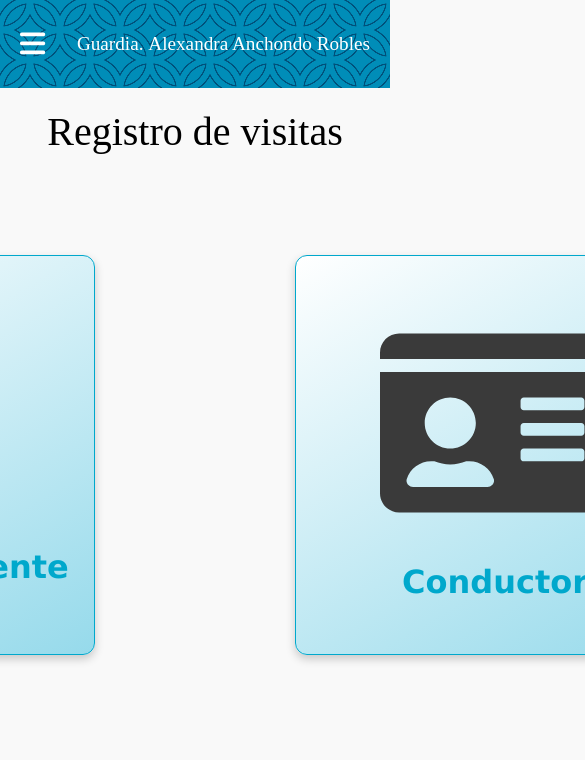
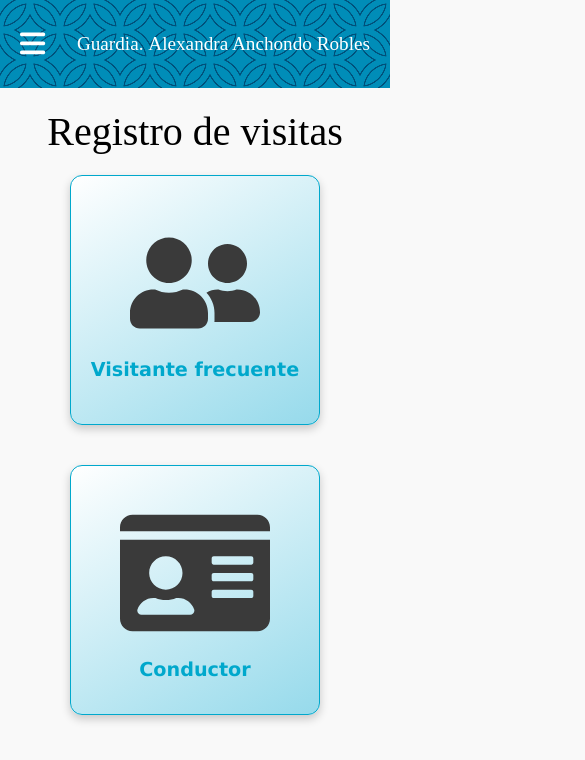
Before and after one commit to AlexandraAnchondo/ResidentialAccess-App, a React (Create React App) app in the folder residential-access-app/: page /guards in a window 390 px wide. Shown: the top 760 px of the page, 585 px wide, since content can reach past the window. Built offline with nearby package versions, Linux system fonts and the light colour scheme.

Commit message:
Fix overlay

```diff
--- a/residential-access-app/src/modules/Guardias/Registro.js
+++ b/residential-access-app/src/modules/Guardias/Registro.js
@@ -9,13 +9,14 @@ import ViewVehiculoVisitanteModal from "./modals/ViewVehiculosVisitanteModal"
 import ViewConductoresVehiculoModal from "./modals/ViewConductoresVehiculoModal"
 import AddVisitaFrecuenteModal from "./modals/AddVisitaFrecuenteModal"
 import AddVisitaVehiculoModal from "./modals/AddVisitaVehiculoModal"
+import useMediaQuery from "@mui/material/useMediaQuery"
 
 const Registro = ({ selectedOption, setSelectedOption }) => {
     const columns_visitante = [
         { field: "id", headerAlign: "center", headerName: "ID", flex: 1, minWidth: 100 },
         { field: "calle", headerAlign: "center", headerName: "Calle", flex: 1, minWidth: 250 },
         { field: "numero", headerAlign: "center", headerName: "Número", flex: 1, minWidth: 150 },
-        { field: "nombre", headerAlign: "center", headerName: "Nombre", flex: 1, minWidth: 250 },
+        { field: "nombre", headerAlign: "center", headerName: "Nombre", flex: 1, minWidth: 150 },
         { field: "apellido", headerAlign: "center", headerName: "Apellido", flex: 1, minWidth: 250 },
         { field: "telefono", headerAlign: "center", headerName: "Teléfono", flex: 1, minWidth: 150 },
         {
@@ -100,6 +101,8 @@ const Registro = ({ selectedOption, setSelectedOption }) => {
     const [selectedConductor, setSelectedConductor] = useState(null) // Means the current selected conductor for the visit from the conductors-vehiculo modal
     const [selectedRow, setSelectedRow] = useState(null) // Means the visitor row selected in frecuent-visitor table
 
+    const isMobile = useMediaQuery("(max-width: 768px)") // Detecta tamaño de pantalla
+
     useEffect(() => {
         if (showAddVehiculoModal || showViewVehiculosVisitanteModal || showAddVisitaFrecuenteModal || showAddVisitaVehiculoModal) {
             document.body.style.overflow = "hidden"
@@ -173,11 +176,11 @@ const Registro = ({ selectedOption, setSelectedOption }) => {
             {selectedOption === "Registro de visitas" ? (
                 <div className="card-container">
                     <button className="card" onClick={() => handleCardSelection("Visitante frecuente")}>
-                        <FaUserFriends size={200} />
+                        <FaUserFriends size={isMobile ? 130 : 200} />
                         <span>Visitante frecuente</span>
                     </button>
                     <button className="card" onClick={() => handleCardSelection("Vehículos")}>
-                        <FaIdCard size={230} />
+                        <FaIdCard size={isMobile ? 150 : 230} />
                         <span>Conductor</span>
                     </button>
                 </div>
--- a/residential-access-app/src/modules/Guardias/modals/ViewConductoresVehiculoModal.js
+++ b/residential-access-app/src/modules/Guardias/modals/ViewConductoresVehiculoModal.js
@@ -78,7 +78,7 @@ const ViewConductoresVehiculoModal = ({ show, onClose, vehiculo, onAdd, setSelec
                         variant="contained"
                         onClick={() => setShowAddConductorModal(true)}
                         endIcon={<AddCircle />}
-                        sx={{ backgroundColor: "#00a8cc", "&:hover": { backgroundColor: "#00a8cccc" } }}
+                        sx={{ marginBottom: 2, marginTop: -5, backgroundColor: "#00a8cc", "&:hover": { backgroundColor: "#00a8cccc" } }}
                     >Agregar conductor</Button>
                     <Button
                         onClick={onClose}
--- a/residential-access-app/src/modules/Guardias/modals/ViewVehiculosVisitanteModal.js
+++ b/residential-access-app/src/modules/Guardias/modals/ViewVehiculosVisitanteModal.js
@@ -78,7 +78,7 @@ const ViewVehiculosVisitanteModal = ({ show, onClose, visitante, onAdd, setSelec
                         variant="contained"
                         onClick={() => setShowAddVehiculoModal(true)}
                         endIcon={<AddCircle />}
-                        sx={{ backgroundColor: "#00a8cc", "&:hover": { backgroundColor: "#00a8cccc" } }}
+                        sx={{ marginBottom: 2, marginTop: -5, backgroundColor: "#00a8cc", "&:hover": { backgroundColor: "#00a8cccc" } }}
                     >Agregar vehículo</Button>
                     <Button
                         onClick={onClose}
--- a/residential-access-app/src/styles/Guardias/Registro.css
+++ b/residential-access-app/src/styles/Guardias/Registro.css
@@ -6,6 +6,7 @@
     align-items: center;
     gap: 20px;
     margin-top: 60px;
+    height: 1000px;
 }
 
 .visitante-frecuente-container {
@@ -109,3 +110,42 @@
     box-shadow: 0px 4px 10px rgba(0, 0, 0, 0.2);
     font-size: 1rem;
 }
+
+@media screen and (max-width: 768px) {
+    .card-container {
+        flex-direction: column;
+        gap: 40px;
+        justify-content: center;
+        margin-top: 20px;
+    }
+
+    .card {
+        width: 250px;
+        height: 250px;
+    }
+
+    .card span {
+        font-size: 1.2rem;
+        margin-top: 10px;
+    }
+
+}
+
+@media screen and (min-width: 769px) and (max-width: 1068px) {
+    .card-container {
+        gap: 40px;
+        justify-content: center;
+        margin-top: 20px;
+    }
+
+    .card {
+        width: 350px;
+        height: 350px;
+    }
+
+    .card span {
+        font-size: 1.2rem;
+        margin-top: 10px;
+    }
+
+}
--- a/residential-access-app/src/styles/Guardias/VisitasActivas.css
+++ b/residential-access-app/src/styles/Guardias/VisitasActivas.css
@@ -6,6 +6,7 @@
     flex-direction: column;
     align-items: center;
     margin-top: 60px;
+    height: 1000px;
 }
 
 .visitas-activas-no-data {
--- a/residential-access-app/src/styles/Usuarios/Historial.css
+++ b/residential-access-app/src/styles/Usuarios/Historial.css
@@ -6,6 +6,7 @@
     flex-direction: column;
     align-items: center;
     margin-top: 60px;
+    height: 1000px;
 }
 
 .historial-no-data {
```
